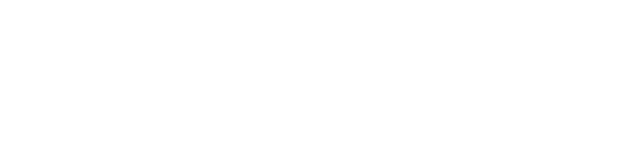
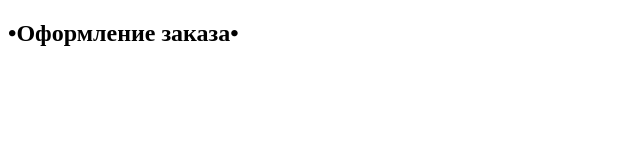
Before and after one commit to P-Kseniya/bulochka, a plain HTML site: page index.html in a window 1280 px wide. Shown: the whole page, without its empty margins (0-640 px from the left). Drawn offline with Linux system fonts and the light colour scheme.

```diff
--- a/index.html
+++ b/index.html
@@ -6,6 +6,6 @@
     <title>Document</title>
 </head>
 <body>
-
+    <h2>&bull;Оформление заказа&bull;</h2>
 </body>
 </html>
```
Also changed, not shown: fonts/FrizQuadrataC-Bold.otf (added), fonts/FrizQuadrataC-BoldItalic.otf (added), fonts/FrizQuadrataC-Italic.otf (added), fonts/FrizQuadrataC.otf (added), fonts/frizquadratac.png (added), fonts/sharefonts.net.txt (added).
